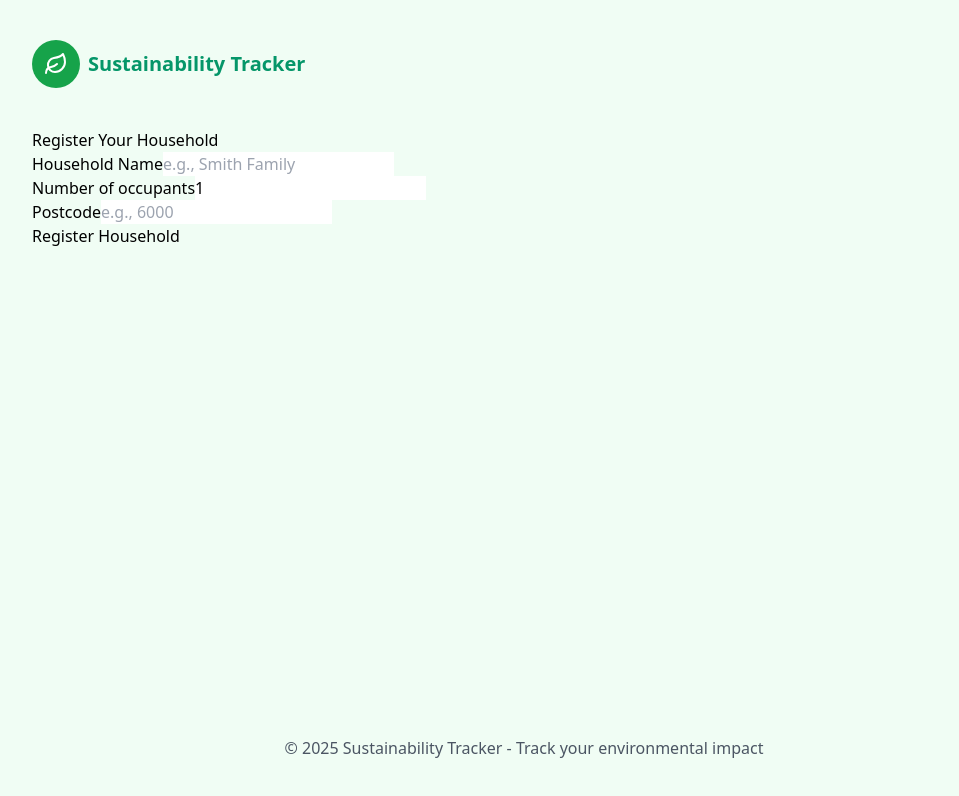
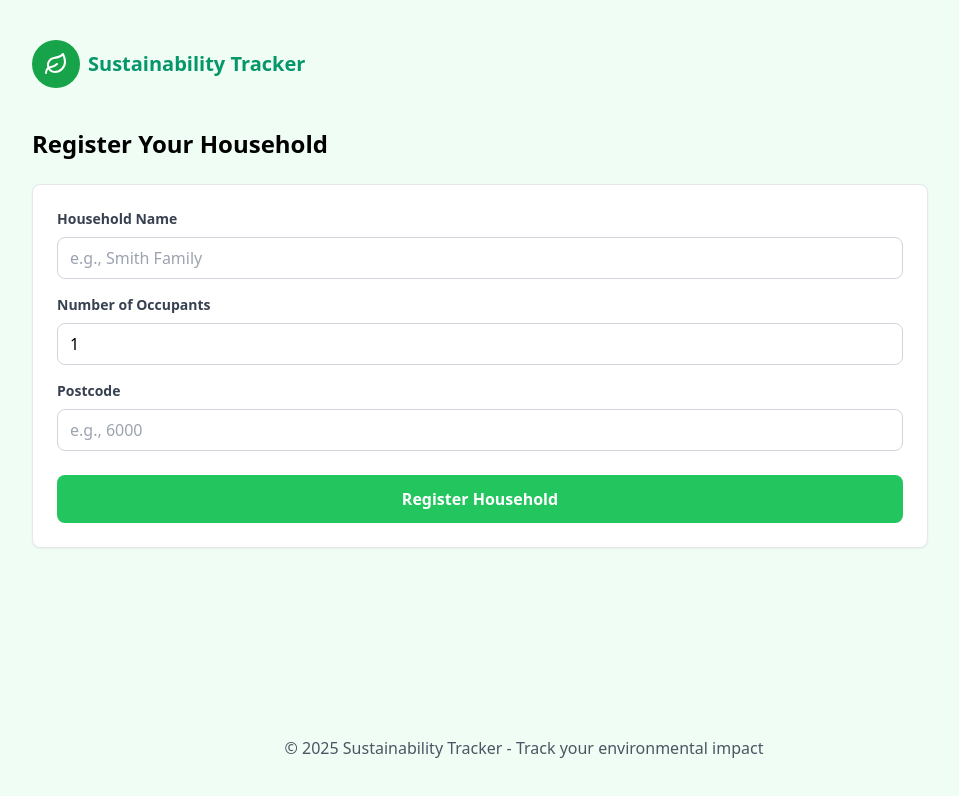
Before and after one commit to NadiiaSka/perth-sustainability-app, a React (Vite) app in the folder frontend/: page /register in a window 1280 px wide. Shown: the top 796 px of the page, without its empty margins (116-1075 px from the left). Built offline with nearby package versions, Linux system fonts and the light colour scheme; no server answers.

Commit message:
register new household styling

```diff
--- a/frontend/src/pages/RegisterPage.tsx
+++ b/frontend/src/pages/RegisterPage.tsx
@@ -30,22 +30,27 @@ function RegisterPage() {
   return (
     <div>
       <div>
-        <h1>
-          Register Your Household
-        </h1>
+        <h1 className="mb-6 text-2xl font-bold">Register Your Household</h1>
 
-        <form onSubmit={handleSubmit}>
+        <form
+          onSubmit={handleSubmit}
+          className="w-full max-w-md p-6 bg-white border border-gray-200 rounded-lg shadow-sm md:max-w-4xl"
+        >
           {error && (
-            <div>
+            <div className="p-3 mb-4 text-sm text-red-700 bg-red-100 border border-red-200 rounded-lg">
               {error}
             </div>
           )}
 
-          <div>
-            <label htmlFor="name">
+          <div className="mb-4">
+            <label
+              htmlFor="name"
+              className="block mb-2 text-sm font-semibold text-gray-700"
+            >
               Household Name
             </label>
             <input
+              className="w-full px-3 py-2 border border-gray-300 rounded-lg focus:outline-none focus:ring-2 focus:ring-green-500 focus:border-transparent"
               type="text"
               id="name"
               required
@@ -56,11 +61,16 @@ function RegisterPage() {
               placeholder="e.g., Smith Family"
             />
           </div>
-          <div>
-            <label htmlFor="members">
-              Number of occupants
+
+          <div className="mb-4">
+            <label
+              htmlFor="members"
+              className="block mb-2 text-sm font-semibold text-gray-700"
+            >
+              Number of Occupants
             </label>
             <input
+              className="w-full px-3 py-2 border border-gray-300 rounded-lg focus:outline-none focus:ring-2 focus:ring-green-500 focus:border-transparent"
               type="number"
               id="members"
               required
@@ -72,14 +82,19 @@ function RegisterPage() {
                 })
               }
               placeholder="e.g., 4"
+              min="1"
             />
           </div>
 
-          <div>
-            <label htmlFor="postcode">
+          <div className="mb-6">
+            <label
+              htmlFor="postcode"
+              className="block mb-2 text-sm font-semibold text-gray-700"
+            >
               Postcode
             </label>
             <input
+              className="w-full px-3 py-2 border border-gray-300 rounded-lg focus:outline-none focus:ring-2 focus:ring-green-500 focus:border-transparent"
               type="text"
               id="postcode"
               required
@@ -94,6 +109,7 @@ function RegisterPage() {
           <button
             type="submit"
             disabled={loading}
+            className="w-full px-4 py-3 font-semibold text-white transition-colors bg-green-500 rounded-lg hover:bg-green-600 disabled:bg-gray-400 disabled:cursor-not-allowed"
           >
             {loading ? "Registering..." : "Register Household"}
           </button>
```
